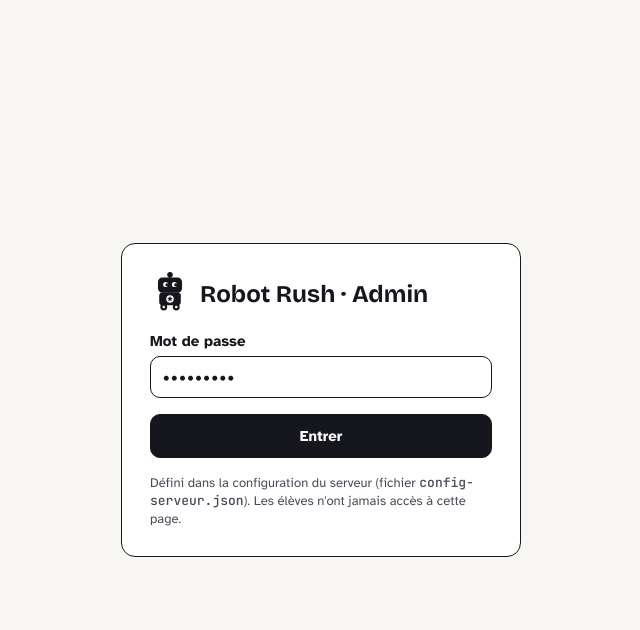
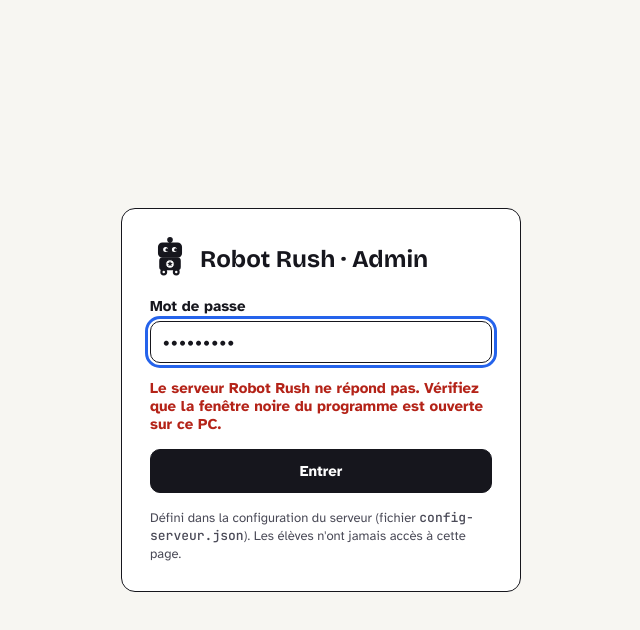
Before and after one commit to Anlito/robot-rush, a website: page public/admin.html in a window 1280 px wide. Both pictures are taken after typing "Sample123" into the empty fields and a click on the button "Entrer". Shown: the whole page, without its empty margins (319-959 px from the left). Drawn offline with nearby package versions, Linux system fonts and the light colour scheme.

Commit message:
Admin : retour visible à la connexion, versions des fichiers pour éviter les anciens caches
Co-Authored-By: Claude Opus 5.5 <noreply@anthropic.com>

```diff
--- a/public/admin.html
+++ b/public/admin.html
@@ -5,9 +5,9 @@
 <meta name="viewport" content="width=device-width, initial-scale=1">
 <title>Robot Rush · Professeur</title>
 <link rel="icon" href="/assets/robots/robot-verte-normal.svg">
-<link rel="stylesheet" href="/fonts/polices.css">
-<link rel="stylesheet" href="/css/commun.css">
-<link rel="stylesheet" href="/css/admin.css">
+<link rel="stylesheet" href="/fonts/polices.css?v=2">
+<link rel="stylesheet" href="/css/commun.css?v=2">
+<link rel="stylesheet" href="/css/admin.css?v=2">
 </head>
 <body>
 
@@ -100,7 +100,7 @@
 </div>
 
 <script src="/socket.io/socket.io.js"></script>
-<script src="/js/commun.js"></script>
-<script src="/js/admin.js"></script>
+<script src="/js/commun.js?v=2"></script>
+<script src="/js/admin.js?v=2"></script>
 </body>
 </html>
--- a/public/js/admin.js
+++ b/public/js/admin.js
@@ -48,6 +48,9 @@
 
   // ---------- C0 · Accès ----------
   function montrerAcces(erreur) {
+    const bouton = el('#form-acces button[type="submit"]');
+    bouton.disabled = false;
+    bouton.textContent = 'Entrer';
     el('#ecran-acces').hidden = false;
     el('#ecran-admin').hidden = true;
     const e = el('#erreur-acces');
@@ -63,12 +66,26 @@
     socket.on('etat', (e) => { etat = e; afficher(); });
     socket.on('disconnect', () => message('Connexion au serveur perdue… reconnexion en cours. Vérifiez que la fenêtre Robot Rush est toujours ouverte sur ce PC.', true));
     socket.on('connect', () => message(''));
-    socket.on('connect_error', () => message('Le serveur Robot Rush ne répond pas. Vérifiez que la fenêtre noire du programme est ouverte.', true));
+    socket.on('connect_error', () => {
+      const texte = 'Le serveur Robot Rush ne répond pas. Vérifiez que la fenêtre noire du programme est ouverte sur ce PC.';
+      if (!el('#ecran-acces').hidden) montrerAcces(texte); else message(texte, true);
+    });
   }
   el('#form-acces').addEventListener('submit', (ev) => {
     ev.preventDefault();
+    const bouton = el('#form-acces button[type="submit"]');
+    bouton.disabled = true;
+    bouton.textContent = 'Connexion…';
     el('#erreur-acces').hidden = true;
-    ouvrir(el('#mdp').value);
+    ouvrir(el('#mdp').value.trim());
+    // Sans réponse du serveur au bout de 5 s, on le dit.
+    setTimeout(() => {
+      bouton.disabled = false;
+      bouton.textContent = 'Entrer';
+      if (!el('#ecran-acces').hidden && el('#erreur-acces').hidden) {
+        montrerAcces('Pas de réponse du serveur. Vérifiez que Robot Rush est lancé (fenêtre noire ouverte), puis réessayez.');
+      }
+    }, 5000);
   });
   el('#btn-deconnexion').addEventListener('click', () => {
     session.ecrire(null);
```
Also changed, not shown: public/course.html (+5 -5 lines), public/jouer.html (+5 -5 lines), public/test.html (+3 -3 lines).
